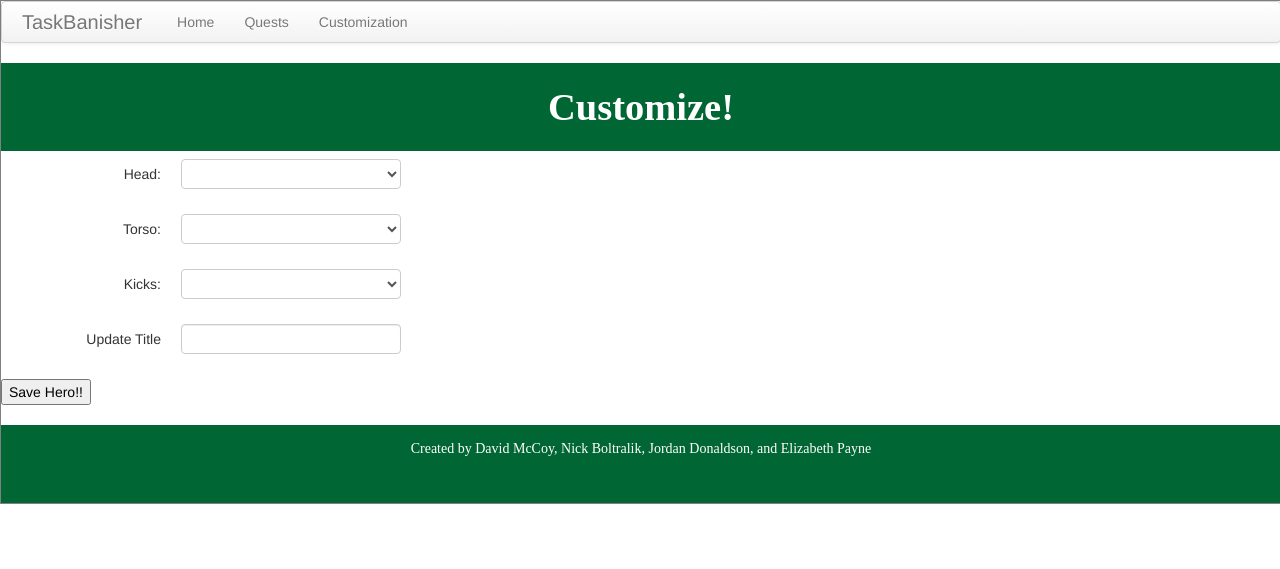
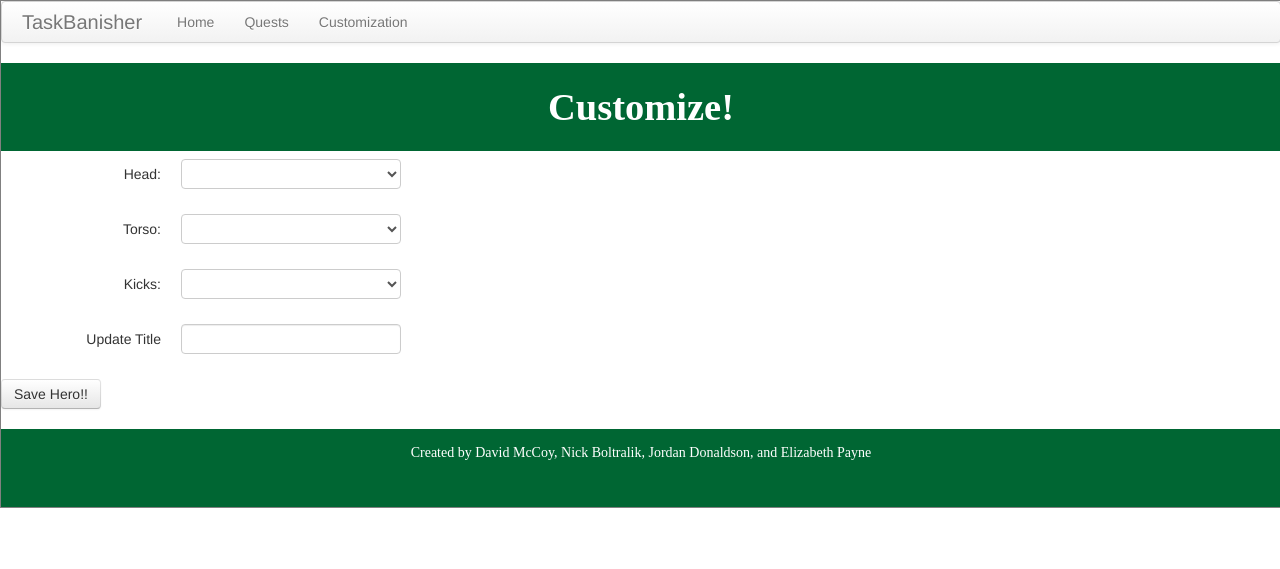
Before and after one commit to nboltralik/taskbanisher_copy, a Flask app: page /customization in a window 1280 px wide. Shown: the top 569 px of the page. Run offline with Flask 2, Linux system fonts and the light colour scheme.

Commit message:
messing with button styling

```diff
--- a/app/templates/customization.html
+++ b/app/templates/customization.html
@@ -21,6 +21,6 @@
 	  <label class="control-label">{{ form.title.label }}</label>
 	  <div class="controls">{{ form.title }}</div>
       </div>
-      <p><input type="submit" value="Save Hero!!"></p>
+      <p><input type="submit" value="Save Hero!!" class="btn"></p>
   </form>
 {% endblock %}
```
